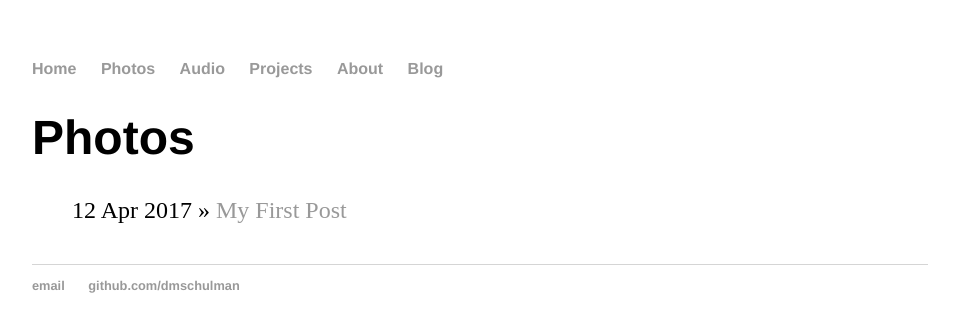
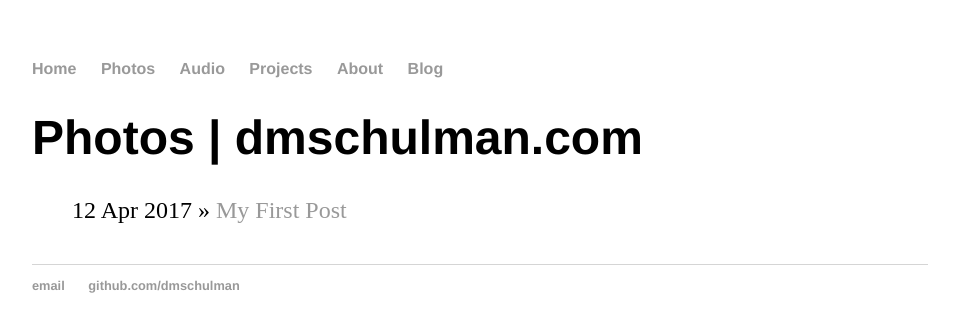
Before and after one commit to dmschulman/dmschulman.github.io, a Jekyll site: the page built from photos/index.html, in a window 1280 px wide. Shown: the top 332 px of the page, without its empty margins (160-1119 px from the left). Built offline with Jekyll 4.4.1, drawn with Linux system fonts in a browser that asks for light colours.

Commit message:
Update index.html

```diff
--- a/photos/index.html
+++ b/photos/index.html
@@ -1,6 +1,7 @@
 ---
 layout: blanched
-title: Photos
+title: Photos | dmschulman.com
+description: My Photos page
 ---
 	<h1>{{ page.title }}</h1>
 	<ul class="posts">
```
